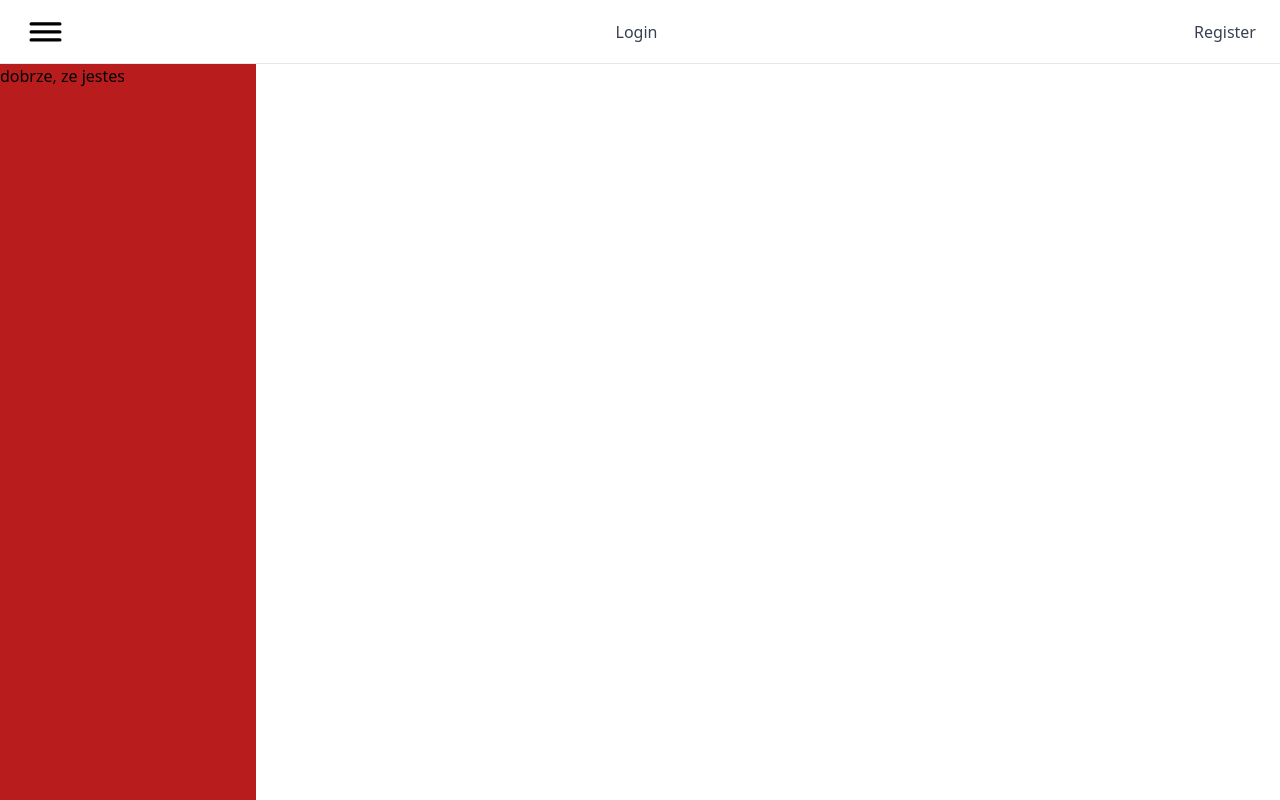
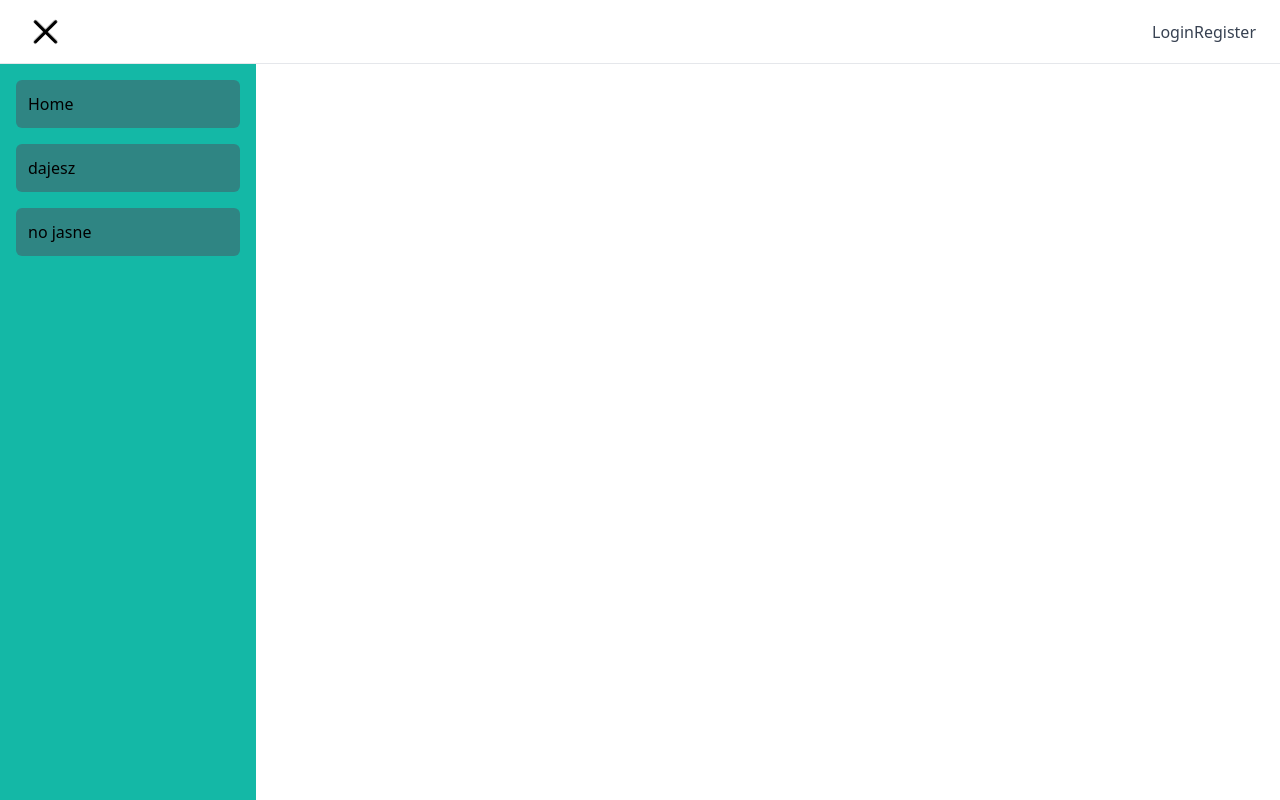
Before and after one commit to Wywarro/beontime, a Vue app in the folder beontime.frontend/: page / in a window 1280 px wide. Built offline with nearby package versions, Linux system fonts and the light colour scheme.

Commit message:
started styling NavigationDrawer.vue

```diff
--- a/beontime.frontend/src/App.vue
+++ b/beontime.frontend/src/App.vue
@@ -16,7 +16,7 @@ export default defineComponent({
     NavigationDrawer,
   },
   data: () => ({
-    drawerOpened: false,
+    drawerOpened: true,
   }),
 });
 </script>
--- a/beontime.frontend/src/components/NavigationDrawer.vue
+++ b/beontime.frontend/src/components/NavigationDrawer.vue
@@ -2,12 +2,27 @@
   <aside
     class="transform navigation-drawer"
     :class="drawerOpened ? 'translate-x-0' : '-translate-x-full'">
-    <p>dobrze, ze jestes</p>
+    <ul class="navigation">
+      <template v-for="link in navigation" :key="link.name">
+        <router-link
+          class="navigation-item"
+          :to="{ name: link.name }"
+          v-slot="{ href, route, navigate, isActive, isExactActive }"
+        >
+          <li
+            :class="[isActive && 'router-link-active', isExactActive && 'router-link-exact-active']"
+          >
+            <a :href="href" @click="navigate">{{ route.name }}</a>
+          </li>
+        </router-link>
+      </template>
+    </ul>
   </aside>
 </template>
 
-<script>
+<script lang="ts">
 import { defineComponent } from "vue";
+import { NavigationItem } from "@/types/types";
 
 export default defineComponent({
   name: "NavigationDrawer",
@@ -18,15 +33,52 @@ export default defineComponent({
       default: false,
     },
   },
+  data: () => ({
+    navigation: [
+      { name: "Home", },
+      { name: "dajesz", },
+      { name: "no jasne", },
+    ] as NavigationItem[],
+  }),
 });
 </script>
 
 <style scoped lang="postcss">
+
+</style>
+
+<style scoped lang="less">
 .navigation-drawer {
-  margin-top: 4rem;
+  @apply mt-16;
+  @apply top-0;
+  @apply left-0;
+  @apply w-64;
+  @apply bg-teal-500;
+  @apply fixed;
+  @apply h-full;
+  @apply overflow-auto;
+  @apply ease-in-out;
+  @apply transition-all;
+  @apply duration-300;
+  @apply z-30;
+}
 
-  @apply top-0 left-0 w-64;
-  @apply bg-red-700 fixed h-full overflow-auto;
-  @apply ease-in-out transition-all duration-300 z-30;
+.navigation {
+  @apply flex;
+  @apply flex-col;
+
+  &-item {
+    @apply p-3;
+    @apply mx-4;
+    @apply my-2;
+    @apply rounded-md;
+    @apply: text-white;
+    @apply bg-gray-600;
+    @apply bg-opacity-50;
+
+    &:first-child {
+      @apply mt-4;
+    }
+  }
 }
 </style>
--- a/beontime.frontend/src/components/Topbar.vue
+++ b/beontime.frontend/src/components/Topbar.vue
@@ -10,8 +10,10 @@
         <span class="hamburger-inner"></span>
       </span>
     </button>
-    <router-link to="/">Login</router-link>
-    <router-link to="/">Register</router-link>
+    <div>
+      <router-link class="mr-6" to="/">Login</router-link>
+      <router-link to="/">Register</router-link>
+    </div>
   </nav>
 </template>
 
--- a/beontime.frontend/src/router/index.ts
+++ b/beontime.frontend/src/router/index.ts
@@ -5,6 +5,16 @@ const routes: Array<RouteRecordRaw> = [
   {
     path: "/",
     name: "Home",
+    component: Home,
+  },
+  {
+    path: "/",
+    name: "dajesz",
+    component: Home,
+  },
+  {
+    path: "/",
+    name: "no jasne",
     component: Home,
   },
 ];
--- /dev/null
+++ b/beontime.frontend/src/types/types.ts
@@ -0,0 +1,5 @@
+export interface NavigationItem {
+  name: string;
+  icon: string;
+  viewName: string;
+}
```
